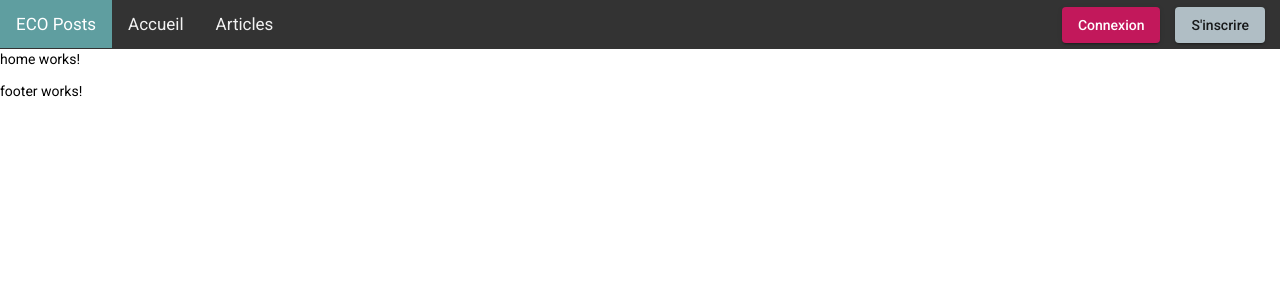
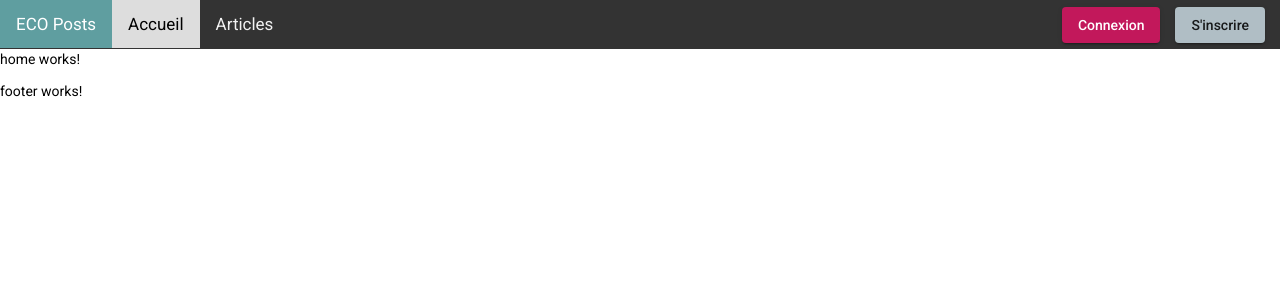
Before and after one commit to tonyali36/projectEco, an Angular app: page / in a window 1280 px wide. Shown: the top 300 px of the page. Built offline with nearby package versions, Linux system fonts and the light colour scheme.

Commit message:
add routerLinkActive style

```diff
--- a/src/app/header/header.component.html
+++ b/src/app/header/header.component.html
@@ -1,8 +1,8 @@
 <div class="topnav">
-    <a class="active" routerLink="./">ECO Posts</a>
-    <a routerLink="./">Accueil</a>
-    <a routerLink="articles">Articles</a>
-    <!-- <a routerLink="donation">Dons</a> -->
+    <a class="logo" routerLink="./">ECO Posts</a>
+    <a routerLink="./" routerLinkActive="active" [routerLinkActiveOptions]="{exact:true}">Accueil</a>
+    <a routerLink="articles" routerLinkActive="active">Articles</a>
+    <!-- <a routerLink="donation" routerLinkActive="active">Dons</a> -->
 
     <div class="login">
         <button mat-raised-button color="primary">Connexion</button>
--- a/src/styles.scss
+++ b/src/styles.scss
@@ -24,12 +24,12 @@ body {
     font-size: 17px;
   }
 
-  .topnav a:hover {
+  .topnav a:hover, .topnav a.active {
     background-color: #ddd;
     color: black;
   }
 
-  .topnav a.active {
+  .topnav a.logo {
     background-color: cadetblue;
     color: white;
   }
```
